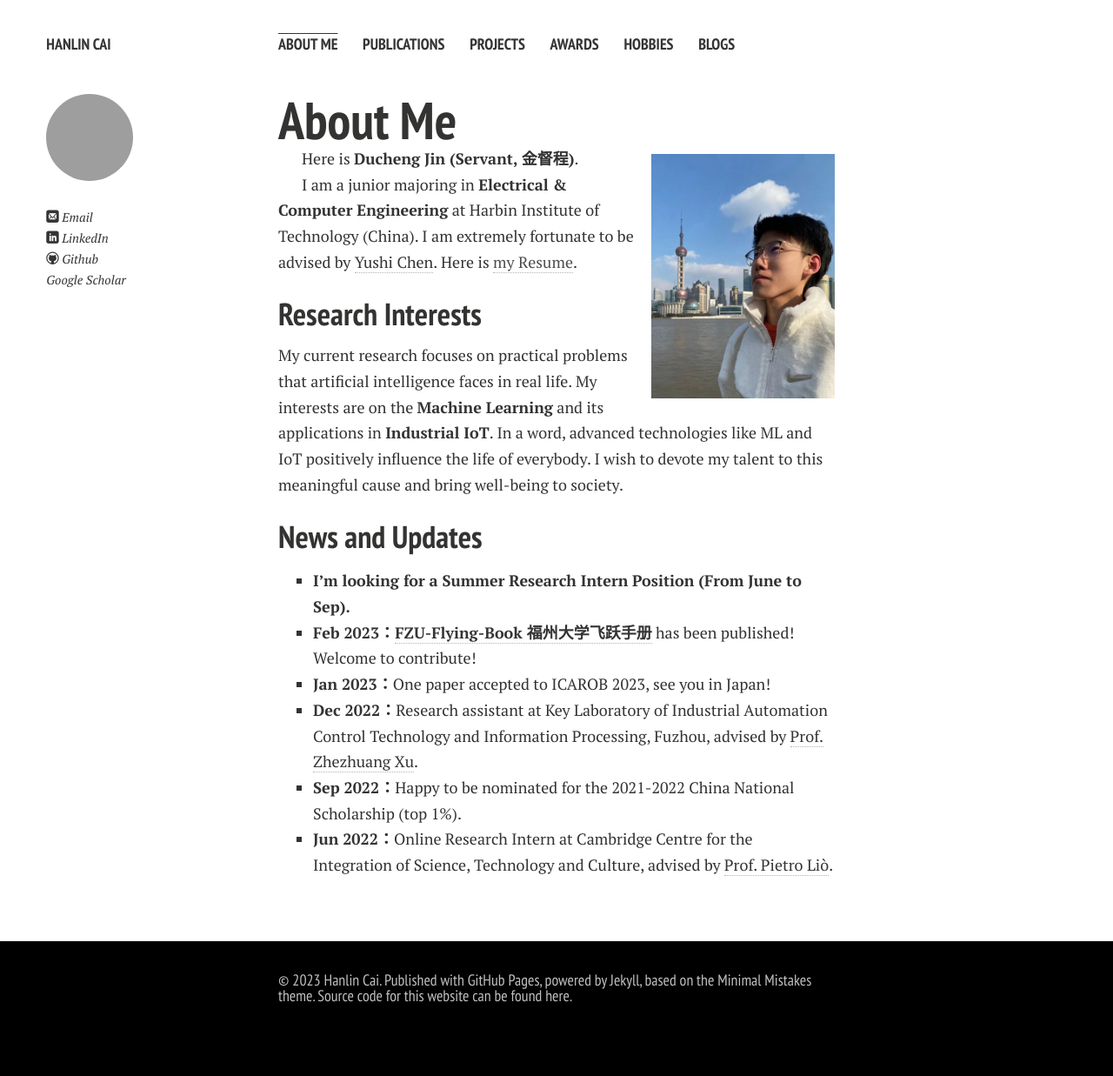
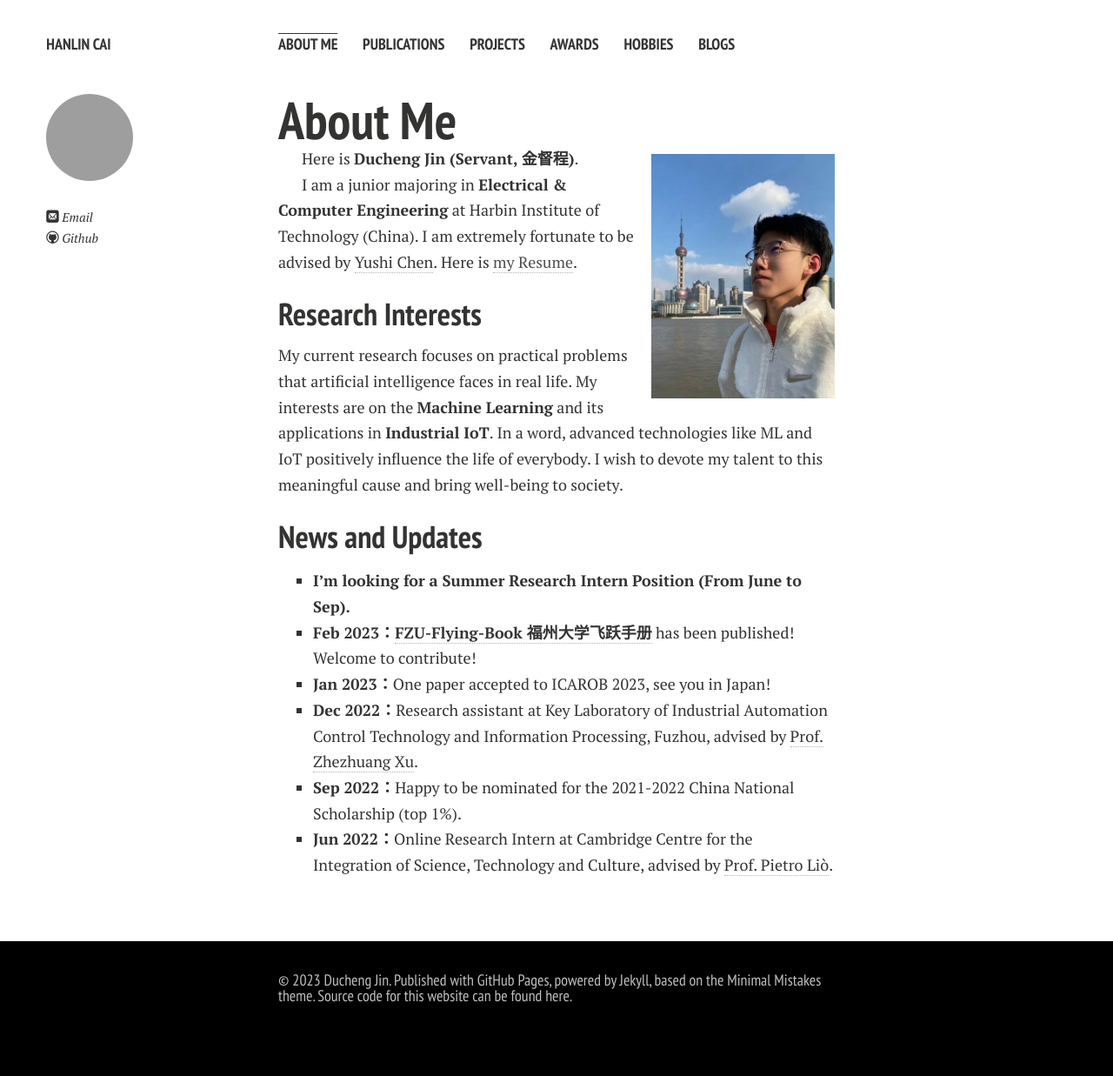
Before and after one commit to JinDucheng/JinDucheng.github.io, a Jekyll site: the page built from index.md, in a window 1280 px wide. Shown: the whole page at 87% size. Built offline with Jekyll 4.4.1, drawn with Linux system fonts in a browser that asks for light colours; nearby versions of some CDN libraries; comment, search, counter and statistics services are not loaded; a style sheet for code colours, icons or effects is not loaded; our own code applies the rules of GitHub Pages for plain Markdown files.

Commit message:
Update _config.yml

```diff
--- a/_config.yml
+++ b/_config.yml
@@ -6,15 +6,16 @@ url: https://caihanlin.com
 
 # Owner/author information
 owner:
-  name: Hanlin Cai
+  name: Ducheng Jin
   avatar: hanlin.jpg
 #  bio:
   email: servant.jin@gmail.com
   # Social networking links are used in author-bio sidebar. Update and remove as you like.
-  github: GuangLun2000
-  linkedin: hanlin-cai-07b53b23b
-  scholar: https://scholar.google.com/citations?user=8igSoWgAAAAJ
-  # instagram: lancecai2002
+  # facebook:
+  github: JinDucheng
+  #linkedin:
+  #scholar: https://scholar.google.com/citations?user=
+  # instagram:
   # lastfm:
   # tumblr:
   # For Google Authorship https://plus.google.com/authorship
```
